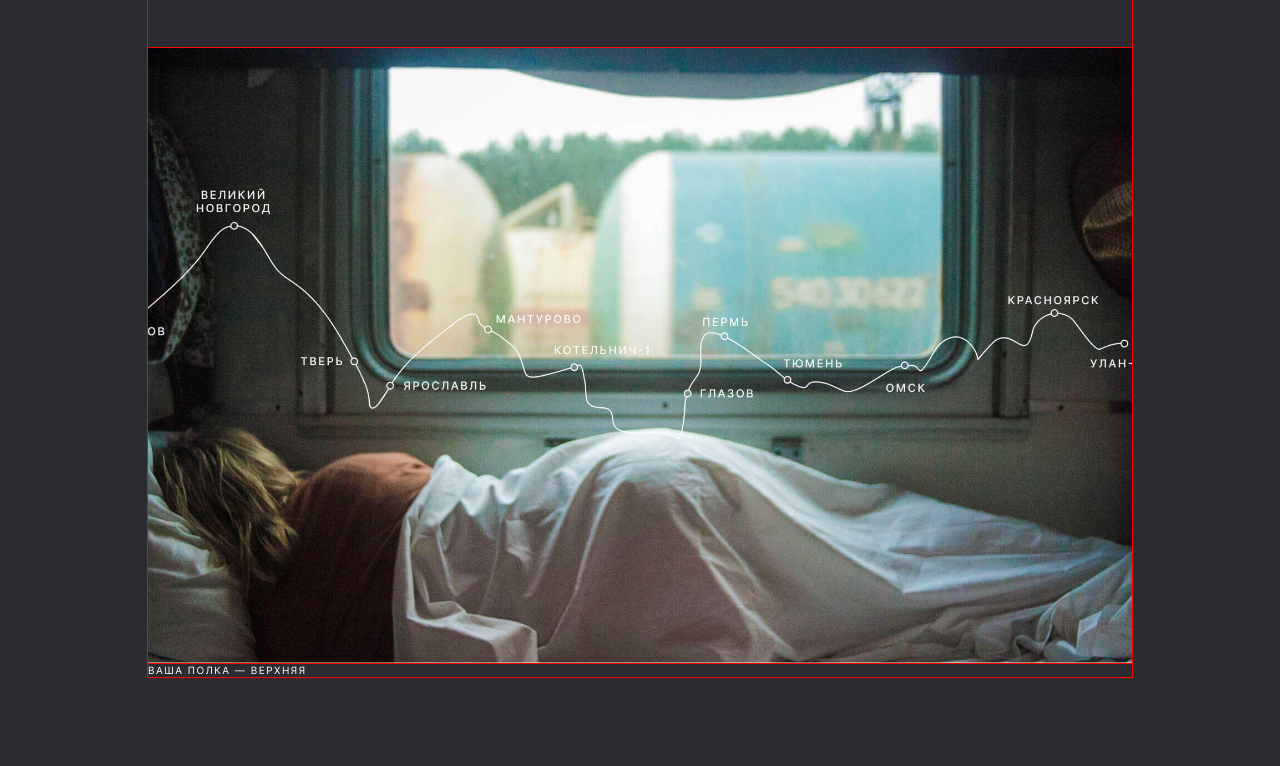
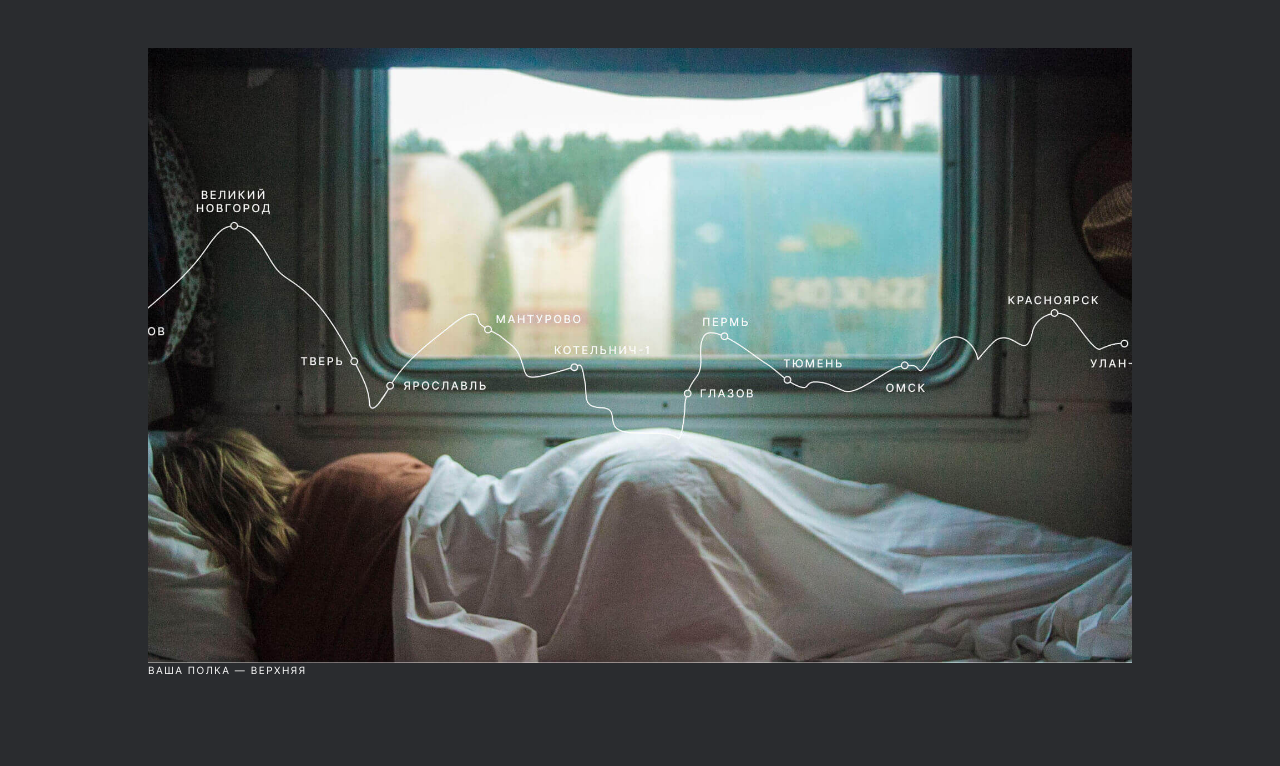
Before and after one commit to MaximTomchin/russian-travel, a plain HTML site: page index.html in a window 1280 px wide. Shown: the part 464-1230 px from the top of the page. Drawn offline with Linux system fonts and the light colour scheme.

Commit message:
Fixing homework

```diff
--- a/pages/index.css
+++ b/pages/index.css
@@ -40,9 +40,3 @@
 @import url(../blocks/footer/__links/footer__links.css);
 @import url(../blocks/footer/__link/footer__link.css);
 @import url(../blocks/footer/__copyright/footer__copyright.css);
-
-* {
-    outline-width: 1px;
-    outline-style: solid;
-    outline-color: red;
-  }
```
